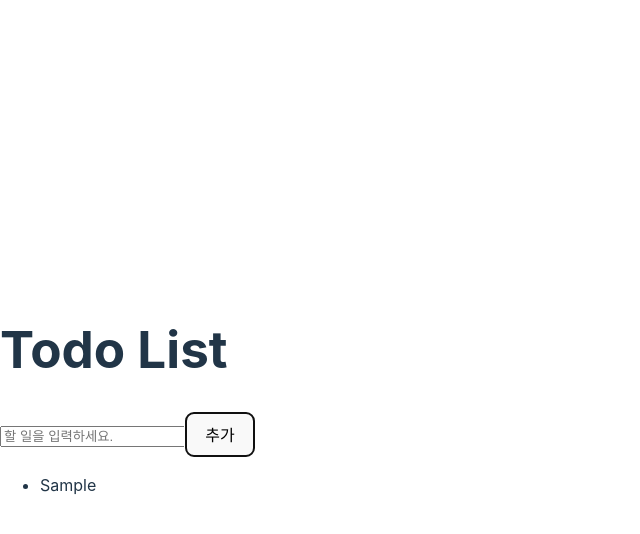
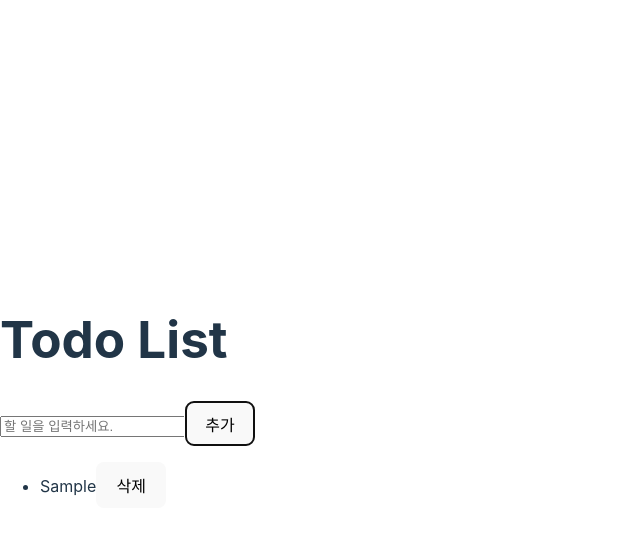
Before and after one commit to s1lv3rrud/react-js-todolist, a React (Vite) app: page / in a window 1280 px wide. Both pictures are taken after typing "Sample" into the empty fields and a click on the button "추가". Shown: the top 534 px of the page, without its empty margins (0-640 px from the left). Built offline with nearby package versions, Linux system fonts and the light colour scheme.

Commit message:
feat: Todo 항목 삭제 기능 구현
TodoItem 컴포넌트에 삭제 버튼 추가 및 deletetodo 함수 구현

```diff
--- a/src/App.jsx
+++ b/src/App.jsx
@@ -10,6 +10,11 @@ const App = () => {
     setTodos([...todos, newTodo]);
   };
 
+  const deleteTodo = (index) => {
+    const newTodos = todos.filter((_, i) => i !== index);
+    setTodos(newTodos);
+  };
+
   // setTodos가 비동기적으로 작동하므로 useEffect를 활용하여 todos 변경 확인
   useEffect(() => {
     console.log(todos);
@@ -19,7 +24,7 @@ const App = () => {
     <div className="app">
       <h1>Todo List</h1>
       <TodoInput addTodo={addTodo} />
-      <TodoList todos={todos} />
+      <TodoList todos={todos} deleteTodo={deleteTodo}/>
     </div>
   );
 };
--- a/src/components/TodoItem.jsx
+++ b/src/components/TodoItem.jsx
@@ -1,7 +1,12 @@
 import React from "react";
 
-const TodoItem = ({ todo }) => {
-  return <li>{todo.text}</li>;
+const TodoItem = ({ todo, deleteTodo }) => {
+  return (
+    <li>
+      {todo.text}
+      <button onClick={deleteTodo}>삭제</button>
+    </li>
+  );
 };
 
 export default TodoItem;
--- a/src/components/TodoList.jsx
+++ b/src/components/TodoList.jsx
@@ -1,11 +1,11 @@
 import React from "react";
 import TodoItem from "./TodoItem";
 
-const TodoList = ({ todos }) => {
+const TodoList = ({ todos, deleteTodo }) => {
   return (
     <ul>
-      {todos.map((todo) => (
-        <TodoItem todo={todo} />
+      {todos.map((todo, index) => (
+        <TodoItem todo={todo} deleteTodo={() => deleteTodo(index)} />
       ))}
     </ul>
   );
```
